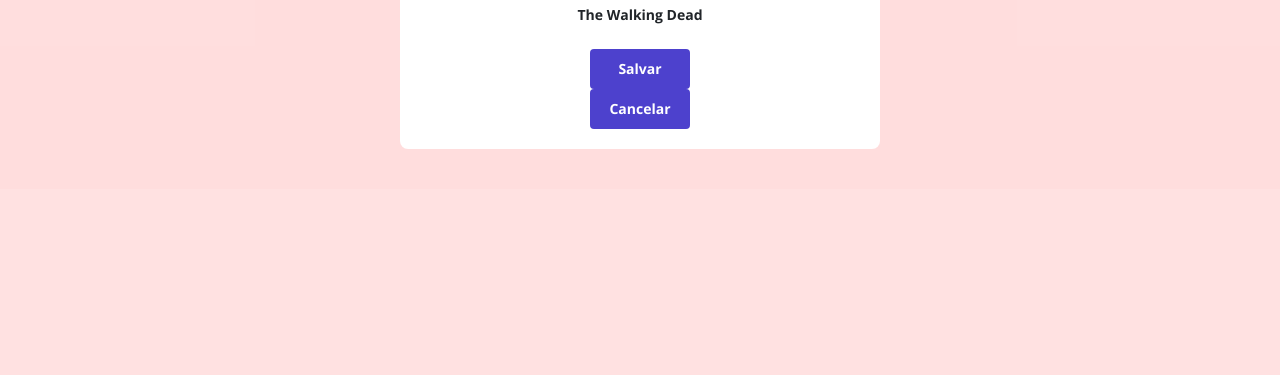
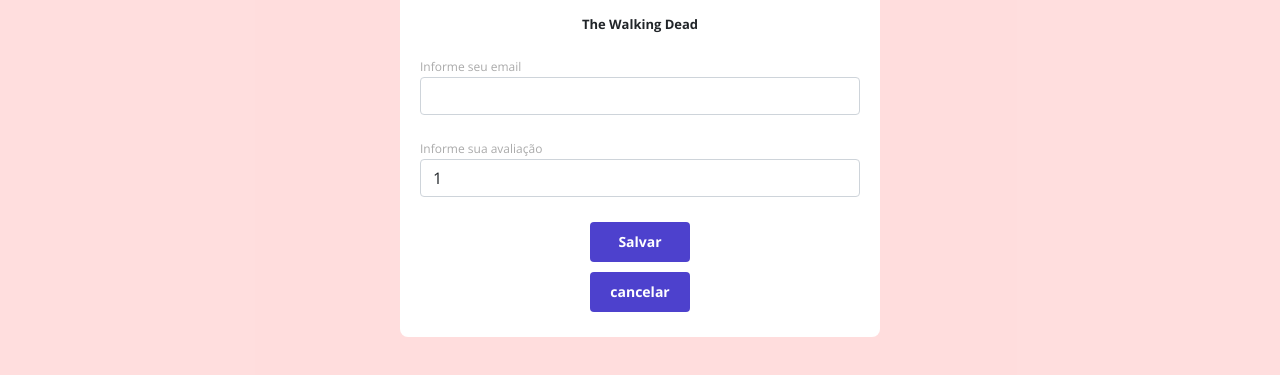
Before and after one commit to m4arthu/Dsmovie, a plain HTML site: page form.html in a window 1280 px wide. Shown: the part 463-838 px from the top of the page. Before the commit the page ends 800 px from the top, so only its background shows below. Drawn offline with nearby package versions, Linux system fonts and the light colour scheme.

Commit message:
formulario parte2

```diff
--- a/css/style.css
+++ b/css/style.css
@@ -4,6 +4,7 @@
     --color-prymary:#4d41cd;
     --menu--white:#fff;
     --font-menu:#4a4a4a;
+    --text-light-gray:#aaa
 }
 * {
     font-family:'open Sans', sans-serif;
@@ -80,12 +81,43 @@ a, a:hover {
     align-items: center;
     justify-content:center;
     border-radius: 4px;
+    border: 0;
 }
 .dsmovie-form-container {
     padding: 40px 0px;
     max-width: 480px;
 }
 
- #btn-save {
+.dsmovie-form-description {
+    background-color: var(--menu--white);
     padding: 20px;
+    display: flex;
+    flex-direction: column;
+    align-items: center;
+    border-radius: 0 0 8px 8px;
 }
+
+.dsmovie-form-description h3{
+    font-size: 13px;
+    font-weight: 700;
+    margin-bottom: 20px;
+}
+
+.dsmovie-form {
+    width: 100%;
+}
+.dsmovie-form-btn-container {
+    display: flex;
+    flex-direction: column;
+    align-items: center;
+    height: 100px;
+    justify-content: space-around;
+}
+
+.dsmovie-form-group {
+    margin-bottom: 20px;
+}
+.dsmovie-form-group label {
+   color: var(--text-light-gray);
+   font-size: 12px;
+}
--- a/form.html
+++ b/form.html
@@ -29,14 +29,32 @@
                     <div class="dsmovie-card">
                         <img src="https://www.themoviedb.org/t/p/w533_and_h300_bestv2/wvdWb5kTQipdMDqCclC6Y3zr4j3.jpg"
                             alt="the walking dead">
-                        <div class="dsmovie-card-description">
+                        <div class="dsmovie-form-description">
                             <h3>The Walking Dead</h3>
-                                <a id="btn-save" class="dsmovie-btn" href="">Salvar</a>
-                                <a class="dsmovie-btn" href="index.html">Cancelar</a>
-                            </div>
+                            <form class="dsmovie-form ">
+                                <div class="form-group dsmovie-form-group">
+                                    <label form="email">Informe seu email </label>
+                                    <input class="form-control" type="email" id="email">
+                                </div>
+                                <div class="form-group dsmovie-form-group">
+                                    <label>Informe sua avaliação</label>
+                                    <select class="form-control" name="score" id="score">
+                                        <option value="1">1</option>
+                                        <option value="2">2</option>
+                                        <option value="3">3</option>
+                                        <option value="4">4</option>
+                                        <option value="5">5</option>
+                                    </select>
+                                </div>
+                                <div class="dsmovie-form-btn-container">
+                                    <button class="dsmovie-btn" type="submit">Salvar</button>
+                                    <a class="dsmovie-btn" href="index.html">cancelar</a>
+                                </div>
+                            </form>
                         </div>
                     </div>
                 </div>
+            </div>
         </section>
     </main>
 </body>
```
